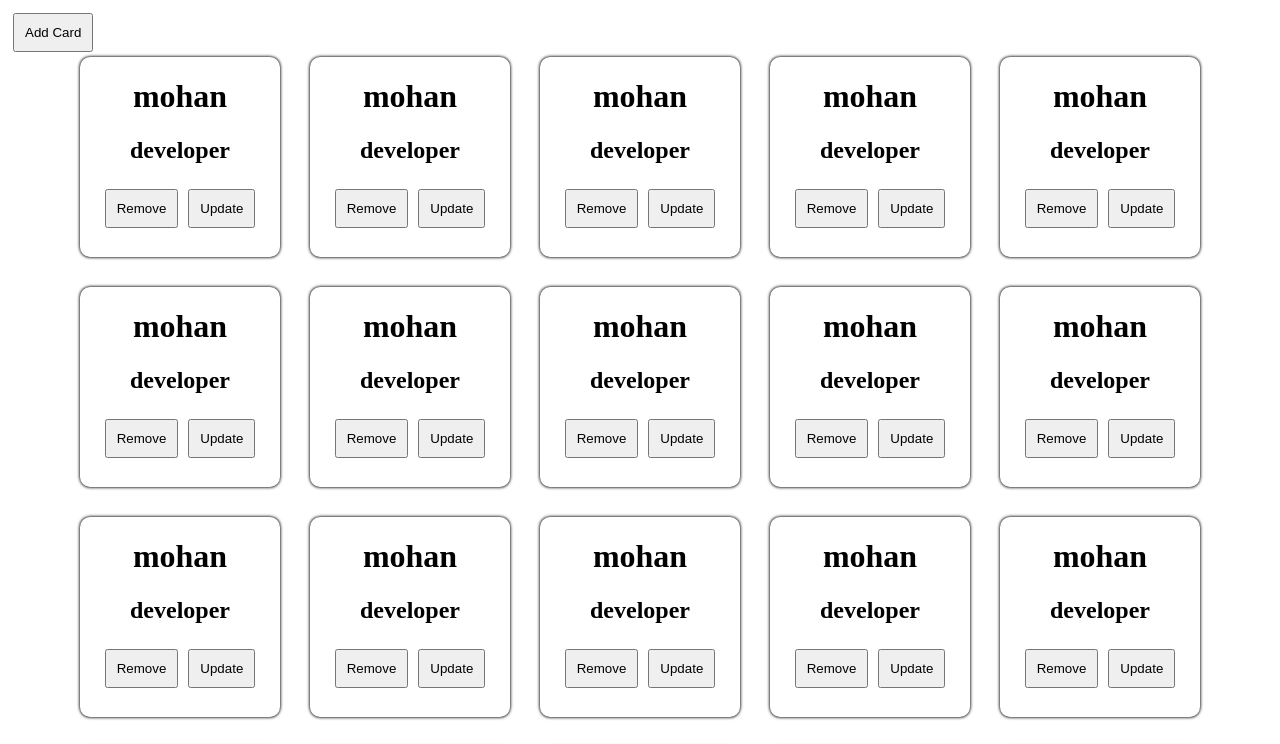
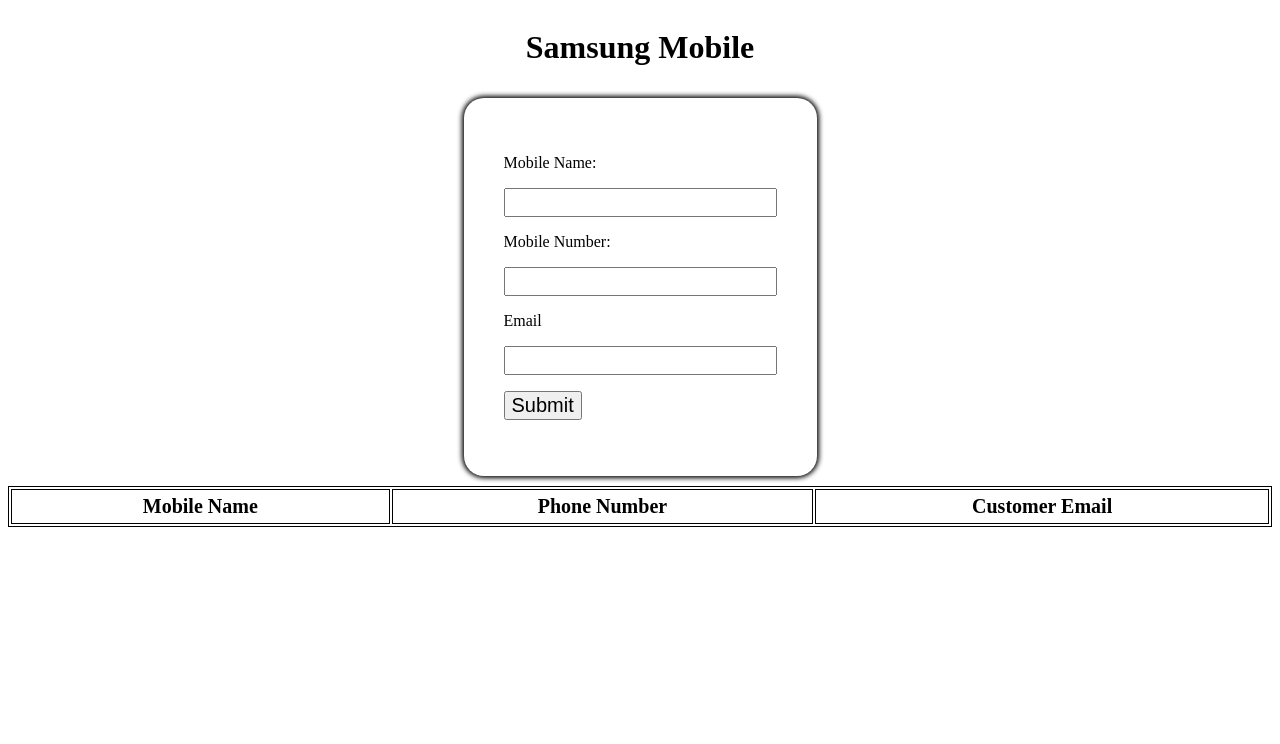
Before and after one commit to TANNE123/function-components-hooks-project, a React (Vite) app: page / in a window 1280 px wide. Shown: the top 744 px of the page. Built offline with nearby package versions, Linux system fonts and the light colour scheme; no server answers.

Commit message:
form task

```diff
--- a/src/App.jsx
+++ b/src/App.jsx
@@ -1,15 +1,12 @@
-import CardTodo from "./components/todo-card/card"
-import ButtonEvenOdd from "./components/todo-list/button-task"
-import LogoComponent from "./logo-components"
+import SamsungComponent from "./components/samsung-validation/samsung"
+
 
 
 const App=()=>{
   return(
     <>
-   <CardTodo/>
-    <ButtonEvenOdd/>
-   <LogoComponent/>
 
+    <SamsungComponent/>
 
     </>
   )
--- /dev/null
+++ b/src/components/samsung-validation/Regular-Expression.js
@@ -0,0 +1,5 @@
+export const NumberValidation=/^[6-9][0-9]{9}$/
+
+export const EmailValidation = /@gmail\.com$/;
+
+export const modelName = /^Samsung/i;
--- /dev/null
+++ b/src/components/samsung-validation/datatable.jsx
@@ -0,0 +1,29 @@
+import "./table.modules.css";
+
+const TableComponentFill = ({ Data = [] }) => {
+  return (
+    <>
+      <table className="table">
+        <thead>
+          <tr>
+            <th>Mobile Name</th>
+            <th>Phone Number</th>
+            <th>Customer Email</th>
+          </tr>
+        </thead>
+        <tbody>
+          {Data.map((eachData) => {
+            return (
+              <tr>
+                <td>{eachData.text}</td>
+                <td>{eachData.number}</td>
+                <td>{eachData.email}</td>
+              </tr>
+            );
+          })}
+        </tbody>
+      </table>
+    </>
+  );
+};
+export default TableComponentFill;
--- /dev/null
+++ b/src/components/samsung-validation/form-component.jsx
@@ -0,0 +1,57 @@
+const FormComponent1 = ({
+  name,
+  MobileName,
+  number,
+  email,
+  OnChangeHandler,
+  onSubmit,
+  errorText,
+  errorNumber,
+  errorEmail,
+}) => {
+  return (
+    <form onSubmit={onSubmit}>
+      <dl>
+        <label>Mobile Name:</label>
+      </dl>
+      <dl>
+        <input
+          type="text"
+          name="text"
+          value={MobileName}
+          onChange={OnChangeHandler}
+        />
+      </dl>
+      <span style={{ color: "red" }}>{errorText}</span>
+      <dl>
+        <label>Mobile Number:</label>
+      </dl>
+      <dl>
+        <input
+          type="number"
+          name="number"
+          value={number}
+          onChange={OnChangeHandler}
+        />
+      </dl>
+      <span style={{ color: "red" }}>{errorNumber}</span>
+      <dl>
+        <label>Email</label>
+      </dl>
+      <dl>
+        <input
+          type="email"
+          name="email"
+          value={email}
+          onChange={OnChangeHandler}
+        />
+      </dl>
+      <span style={{ color: "red" }}>{errorEmail}</span>
+      <dl>
+        <input type="submit" />
+      </dl>
+    </form>
+  );
+};
+
+export default FormComponent1;
--- /dev/null
+++ b/src/components/samsung-validation/samsung.jsx
@@ -0,0 +1,88 @@
+import { useState } from "react";
+import FormComponent1 from "./form-component";
+import {
+  EmailValidation,
+  modelName,
+  NumberValidation,
+} from "./Regular-Expression";
+import TableComponentFill from "./datatable";
+
+const SamsungComponent = () => {
+  const [formData, setFormData] = useState({
+    text: "",
+    number: "",
+    email: "",
+  });
+
+  const [onSubmit, setOnsubmit] = useState([]);
+
+  const [FormError, setForError] = useState({});
+
+  const OnChangeHandler = (event) => {
+    const { name, value } = event.target;
+    setFormData({ ...formData, [name]: value });
+
+    let Error = { ...FormError };
+
+    switch (name) {
+      case "text":
+        if (!modelName.test(value)) {
+          Error.text = "Invalid model name.";
+        } else {
+          Error.text = "";
+        }
+        break;
+      case "number":
+        if (!NumberValidation.test(value)) {
+          Error.number = "Invalid model number";
+        } else {
+          Error.number = "";
+        }
+        break;
+      case "email":
+        if (!EmailValidation.test(value)) {
+          Error.email = "Invalid model email";
+        } else {
+          Error.email = "";
+        }
+        break;
+      default:
+        break;
+    }
+    setForError(Error);
+  };
+
+  const OnSubmitHandler = (event) => {
+    event.preventDefault();
+
+    if (!FormError.text && !FormError.number && !FormError.email) {
+      setOnsubmit([...onSubmit, formData]);
+      setFormData({
+        text: "",
+        number: "",
+        email: "",
+      });
+    } else {
+      alert("fill the details");
+    }
+  };
+
+  return (
+    <div>
+      <h1>Samsung Mobile </h1>
+      <FormComponent1
+        OnChangeHandler={OnChangeHandler}
+        MobileName={formData.text}
+        number={formData.number}
+        email={formData.email}
+        onSubmit={OnSubmitHandler}
+        errorText={FormError.text}
+        errorNumber={FormError.number}
+        errorEmail={FormError.email}
+      />
+      <TableComponentFill Data={onSubmit} />
+    </div>
+  );
+};
+
+export default SamsungComponent;
--- /dev/null
+++ b/src/components/samsung-validation/table.modules.css
@@ -0,0 +1,27 @@
+table {
+  width: 100%;
+  border: 1px solid;
+}
+th,
+td {
+  border: 1px solid;
+  font-size: 20px;
+  padding: 5px;
+}
+div {
+  width: 100%;
+  display: flex;
+  flex-wrap: wrap;
+  justify-content: center;
+  align-items: center;
+  flex-direction: column;
+}
+form {
+  box-shadow: 0 0 5px 2px;
+  border-radius: 20px;
+  padding: 40px;
+  margin: 10px;
+}
+input {
+  font-size: 20px;
+}
```
